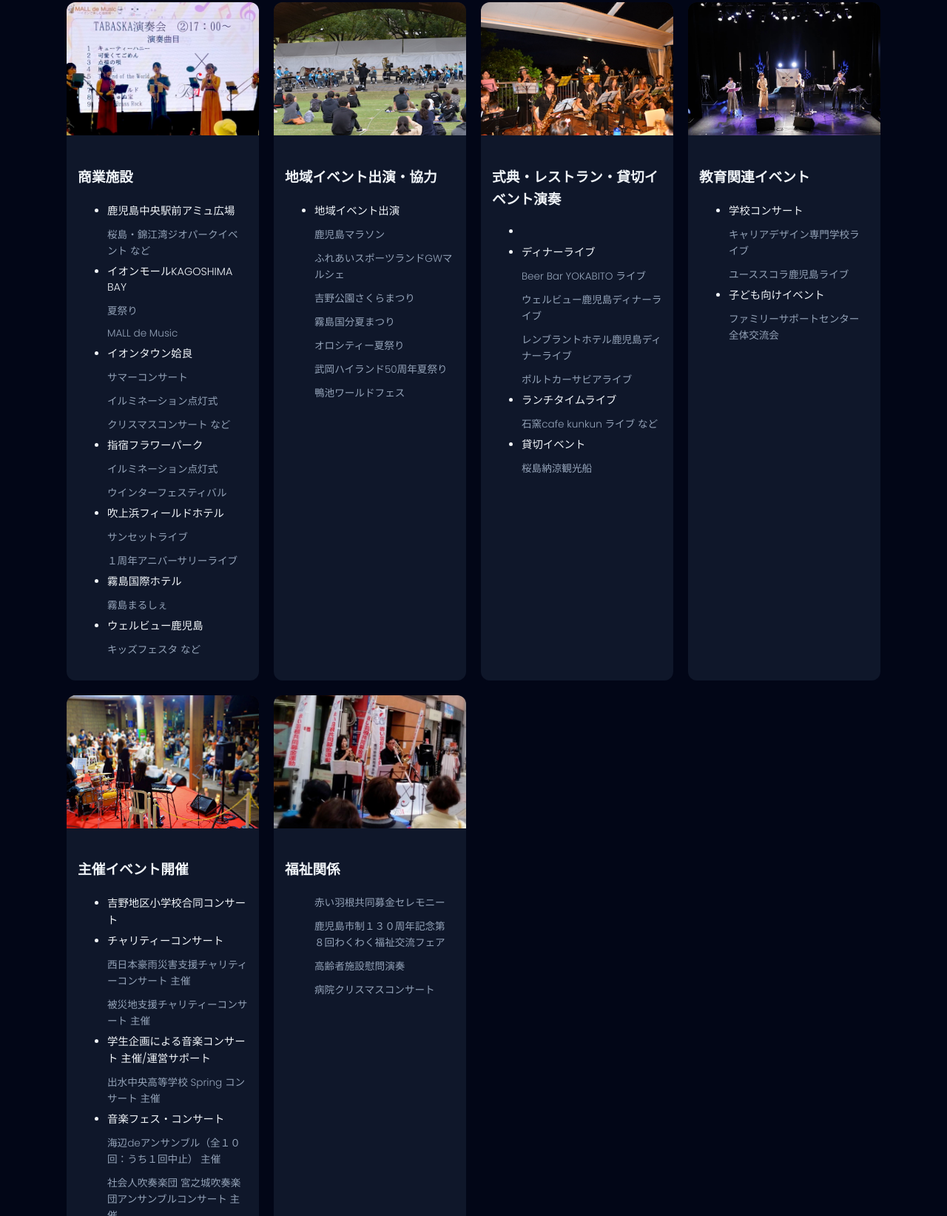
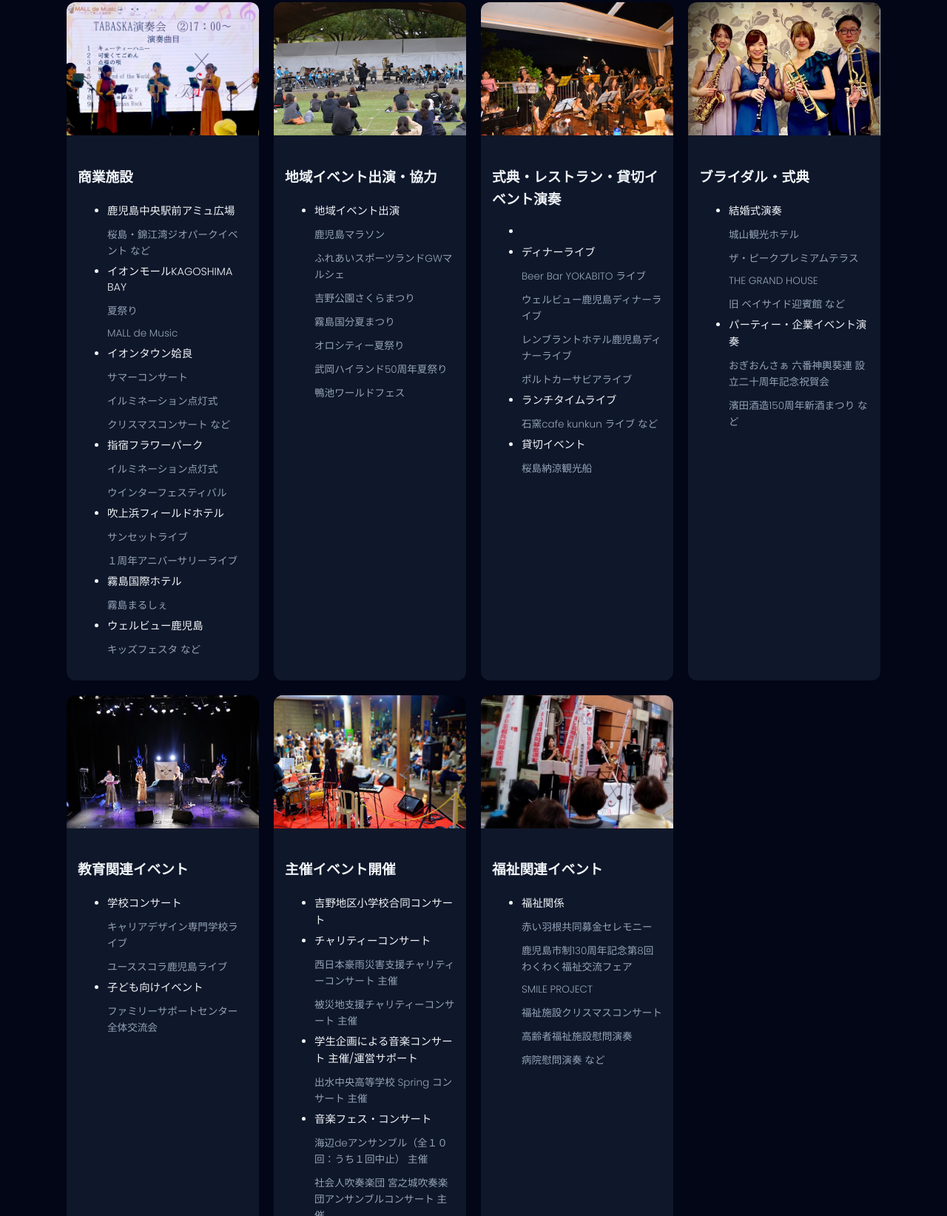
Before and after one commit to tabaskaband/TABASKA, a plain HTML site: page index.html in a window 1280 px wide. Shown: the part 2490-4134 px from the top of the page at 74% size. Drawn offline with Linux system fonts and the light colour scheme.

Commit message:
Update index.html

```diff
--- a/index.html
+++ b/index.html
@@ -837,6 +837,24 @@
         </div>
       </div>
 
+<div class="history-card">
+  <img src="images/20250816_パーティー.jpg">
+  <div class="history-content">
+    <h3>ブライダル・式典</h3>
+    <ul>
+      <li>結婚式演奏</li>
+      <li class="no-bullet">城山観光ホテル</li>
+      <li class="no-bullet">ザ・ピークプレミアムテラス</li>
+      <li class="no-bullet">THE GRAND HOUSE</li>
+      <li class="no-bullet">旧 ベイサイド迎賓館 など</li>
+      <li>パーティー・企業イベント演奏</li>
+      <li class="no-bullet">おぎおんさぁ 六番神輿葵連 設立二十周年記念祝賀会</li>
+      <li class="no-bullet">濱田酒造150周年新酒まつり など</li>
+    </ul>
+  </div>
+</div>
+
+
 
       <div class="history-card">
 
@@ -933,38 +951,18 @@
 
 
       <div class="history-card">
-
-        <img
-          src="images/20191001_赤い羽根共同募金.jpg"
-          alt="赤い羽根共同募金"
-        >
-
+        <img src="images/20191001_赤い羽根共同募金.jpg">
         <div class="history-content">
-
-          <h3>福祉関係</h3>
-
-          <ul>
-
-            <li class="no-bullet">
-              赤い羽根共同募金セレモニー
-            </li>
-
-            <li class="no-bullet">
-              鹿児島市制１３０周年記念第８回わくわく福祉交流フェア
-            </li>
-
-            <li class="no-bullet">
-              高齢者施設慰問演奏
-            </li>
-
-            <li class="no-bullet">
-              病院クリスマスコンサート
-            </li>
-
+          <h3>福祉関連イベント</h3>
+          <ul> <li>福祉関係</li>
+            <li class="no-bullet">赤い羽根共同募金セレモニー</li>
+            <li class="no-bullet">鹿児島市制130周年記念第8回わくわく福祉交流フェア</li>
+            <li class="no-bullet">SMILE PROJECT</li>
+            <li class="no-bullet">福祉施設クリスマスコンサート</li>
+            <li class="no-bullet">高齢者福祉施設慰問演奏</li>
+            <li class="no-bullet">病院慰問演奏 など</li>
           </ul>
-
         </div>
-
       </div>
 
 
```
